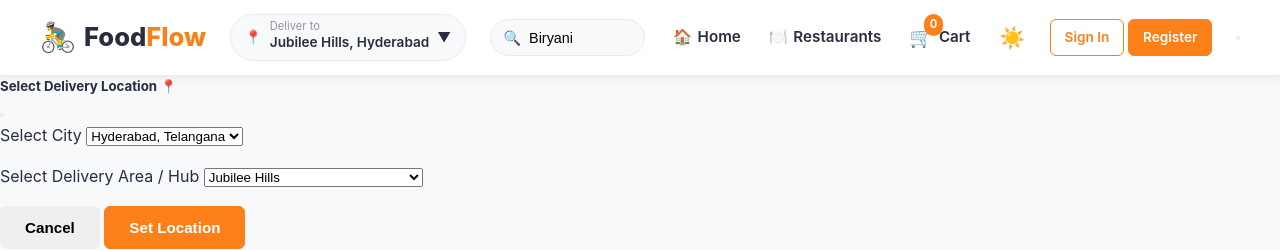
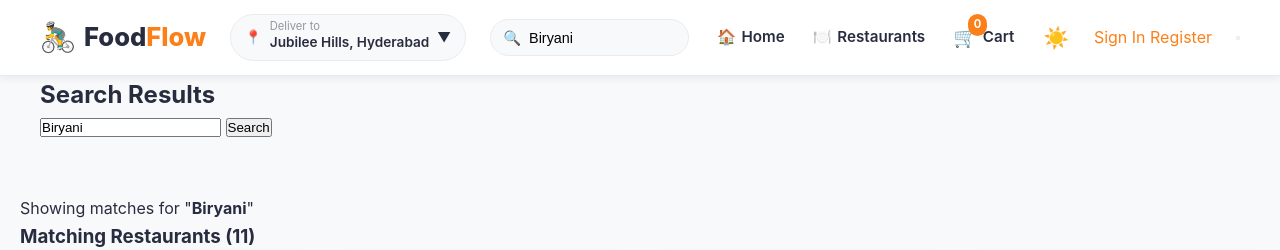
Before and after one commit to MiriyamRevathi/food_devilery_fullstack, a Flask app: page /search?q=Biryani in a window 1280 px wide. Shown: the top 250 px of the page. Run offline with Flask 3, Linux system fonts and the light colour scheme.

Commit message:
fix(ui): prevent location selector modal from bleeding into page body

```diff
--- a/static/css/style.css
+++ b/static/css/style.css
@@ -100,155 +100,46 @@ img {
     padding: 3.5rem 0;
 }
 
-.bg-light {
-    background-color: var(--bg-primary);
+/* 4. Modal Visibility Safeguard Rules */
+.modal {
+    display: none;
+    position: fixed;
+    top: 0;
+    left: 0;
+    z-index: 1055;
+    width: 100%;
+    height: 100%;
+    overflow-x: hidden;
+    overflow-y: auto;
+    outline: 0;
+    background-color: rgba(0, 0, 0, 0.5);
 }
 
-.flex-between {
-    display: flex;
-    align-items: center;
-    justify-content: space-between;
+.modal.show {
+    display: block !important;
 }
 
-.text-center { text-align: center; }
-.mt-2 { margin-top: 0.5rem; }
-.mt-3 { margin-top: 1rem; }
-.mt-4 { margin-top: 1.5rem; }
-.mt-5 { margin-top: 3rem; }
-.mb-3 { margin-bottom: 1rem; }
-.mb-4 { margin-bottom: 1.5rem; }
-.mb-5 { margin-bottom: 3rem; }
-
-/* 4. Section Headers */
-.section-header {
-    margin-bottom: 2rem;
+.modal:not(.show) {
+    display: none !important;
 }
 
-.section-title {
-    font-size: 1.85rem;
-    font-weight: 700;
-    color: var(--text-primary);
+.modal-dialog {
+    position: relative;
+    width: auto;
+    margin: 1.75rem auto;
+    max-width: 500px;
+    pointer-events: auto;
 }
 
-.section-subtitle {
-    font-size: 1rem;
-    color: var(--text-secondary);
-    margin-top: 0.25rem;
-}
-
-/* 5. Buttons & Controls */
-.btn {
-    display: inline-flex;
-    align-items: center;
-    justify-content: center;
-    gap: 0.5rem;
-    padding: 0.75rem 1.5rem;
-    font-size: 0.95rem;
-    font-weight: 600;
-    border-radius: var(--border-radius-sm);
-    border: 1px solid transparent;
-    cursor: pointer;
-    transition: var(--transition-fast);
-}
-
-.btn-primary {
-    background-color: var(--primary-color);
-    color: #ffffff;
-    border-color: var(--primary-color);
-}
-
-.btn-primary:hover {
-    background-color: var(--primary-hover);
-    border-color: var(--primary-hover);
-    color: #ffffff;
-    box-shadow: 0 4px 12px rgba(252, 128, 25, 0.35);
-}
-
-.btn-outline-primary {
-    background-color: transparent;
-    color: var(--primary-color);
-    border-color: var(--primary-color);
-}
-
-.btn-outline-primary:hover {
-    background-color: var(--primary-color);
-    color: #ffffff;
-}
-
-.btn-sm {
-    padding: 0.4rem 0.85rem;
-    font-size: 0.85rem;
-}
-
-.btn-lg {
-    padding: 0.9rem 2rem;
-    font-size: 1.1rem;
-}
-
-/* 6. Form Controls */
-.form-control {
-    width: 100%;
-    padding: 0.75rem 1rem;
-    font-size: 0.95rem;
-    color: var(--text-primary);
-    background-color: var(--bg-surface);
-    border: 1px solid var(--border-color);
-    border-radius: var(--border-radius-sm);
-    transition: var(--transition-fast);
-}
-
-.form-control:focus {
-    outline: none;
-    border-color: var(--primary-color);
-    box-shadow: 0 0 0 3px rgba(252, 128, 25, 0.15);
-}
-
-/* 7. Toast Notifications Container */
-.toast-container {
-    position: fixed;
-    bottom: 2rem;
-    right: 2rem;
-    z-index: 9999;
+.modal-content {
+    position: relative;
     display: flex;
     flex-direction: column;
-    gap: 0.75rem;
+    width: 100%;
+    pointer-events: auto;
+    background-color: var(--card-bg);
+    border: 1px solid var(--border-color);
+    border-radius: var(--border-radius-md);
+    outline: 0;
+    box-shadow: var(--shadow-lg);
 }
-
-.toast-item {
-    min-width: 280px;
-    padding: 0.9rem 1.25rem;
-    background-color: #282c3f;
-    color: #ffffff;
-    font-size: 0.9rem;
-    font-weight: 500;
-    border-radius: var(--border-radius-sm);
-    box-shadow: var(--shadow-lg);
-    display: flex;
-    align-items: center;
-    justify-content: space-between;
-    animation: slideInRight 0.3s ease-out;
-}
-
-.toast-item.toast-success { border-left: 4px solid var(--secondary-color); }
-.toast-item.toast-warning { border-left: 4px solid var(--color-warning); }
-.toast-item.toast-danger { border-left: 4px solid var(--color-danger); }
-
-@keyframes slideInRight {
-    from { transform: translateX(100%); opacity: 0; }
-    to { transform: translateX(0); opacity: 1; }
-}
-
-/* 8. Alert Banners */
-.alert {
-    padding: 0.85rem 1.25rem;
-    margin-top: 1rem;
-    border-radius: var(--border-radius-sm);
-    display: flex;
-    align-items: center;
-    justify-content: space-between;
-}
-
-.alert-warning { background-color: #fff3cd; color: #856404; border: 1px solid #ffeeba; }
-.alert-danger { background-color: #f8d7da; color: #721c24; border: 1px solid #f5c6cb; }
-.alert-success { background-color: #d4edda; color: #155724; border: 1px solid #c3e6cb; }
-.alert-close { background: none; border: none; font-size: 1.25rem; cursor: pointer; }
--- a/static/js/main.js
+++ b/static/js/main.js
@@ -1,10 +1,11 @@
 /**
  * FoodFlow — Main JavaScript Module
- * Initializes global UI features, dynamic toast notifications, and user menu dropdowns.
+ * Initializes global UI features, dynamic toast notifications, user menu dropdowns, and modal dialogs.
  */
 
 document.addEventListener('DOMContentLoaded', () => {
     initUserDropdown();
+    initLocationModal();
 });
 
 /**
@@ -58,3 +59,34 @@ function initUserDropdown() {
         });
     }
 }
+
+/**
+ * Handle Location Selector Modal toggle cleanly without display artifacts.
+ */
+function initLocationModal() {
+    const pill = document.querySelector('.location-pill');
+    const modal = document.getElementById('locationModal');
+    if (!modal) return;
+
+    if (pill) {
+        pill.addEventListener('click', () => {
+            modal.style.display = 'block';
+            modal.classList.add('show');
+        });
+    }
+
+    const closeBtns = modal.querySelectorAll('[data-bs-dismiss="modal"], .btn-close');
+    closeBtns.forEach(btn => {
+        btn.addEventListener('click', () => {
+            modal.style.display = 'none';
+            modal.classList.remove('show');
+        });
+    });
+
+    modal.addEventListener('click', (e) => {
+        if (e.target === modal) {
+            modal.style.display = 'none';
+            modal.classList.remove('show');
+        }
+    });
+}
--- a/templates/components/navbar.html
+++ b/templates/components/navbar.html
@@ -260,7 +260,7 @@
 </header>
 
 <!-- Global Location Selector Modal -->
-<div class="modal fade" id="locationModal" tabindex="-1" aria-labelledby="locationModalLabel" aria-hidden="true">
+<div class="modal fade" id="locationModal" tabindex="-1" aria-labelledby="locationModalLabel" aria-hidden="true" style="display: none !important;">
     <div class="modal-dialog">
         <div class="modal-content">
             <form action="{{ url_for('main.select_location') }}" method="POST">
```
